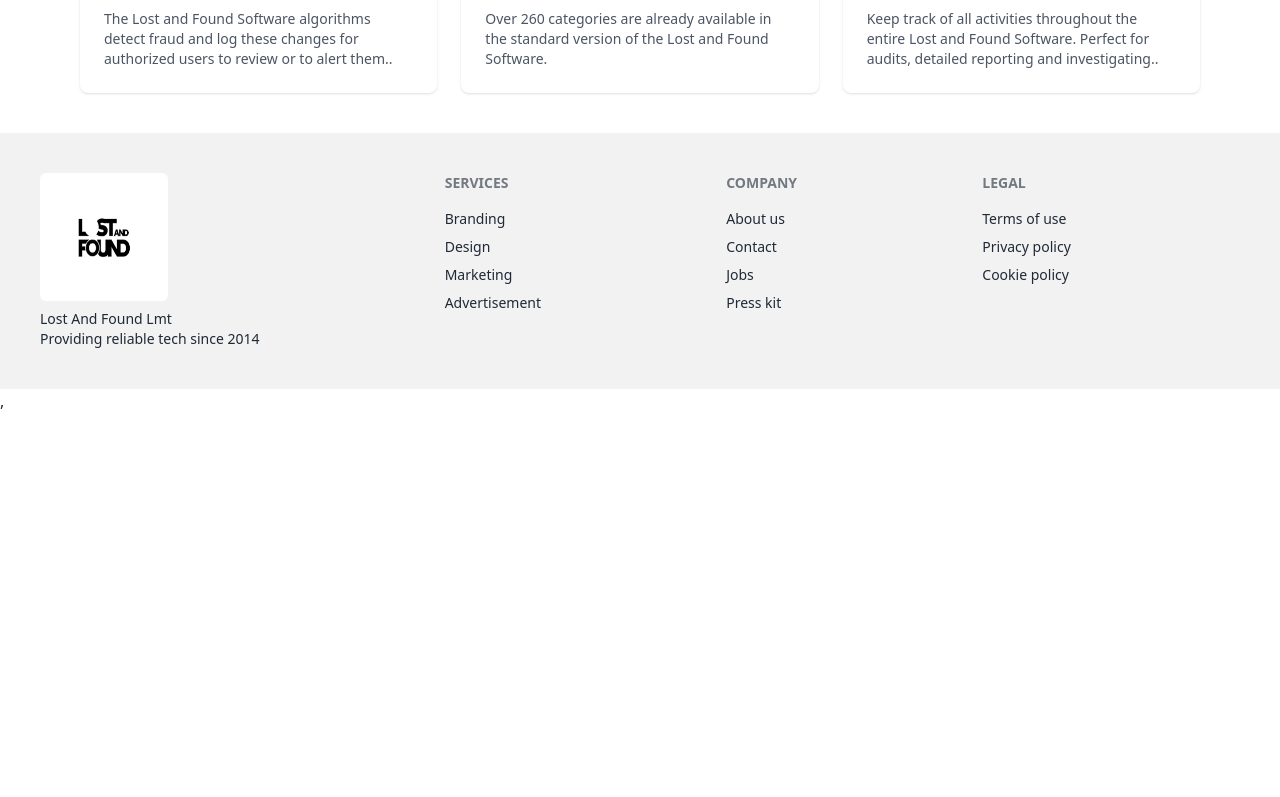
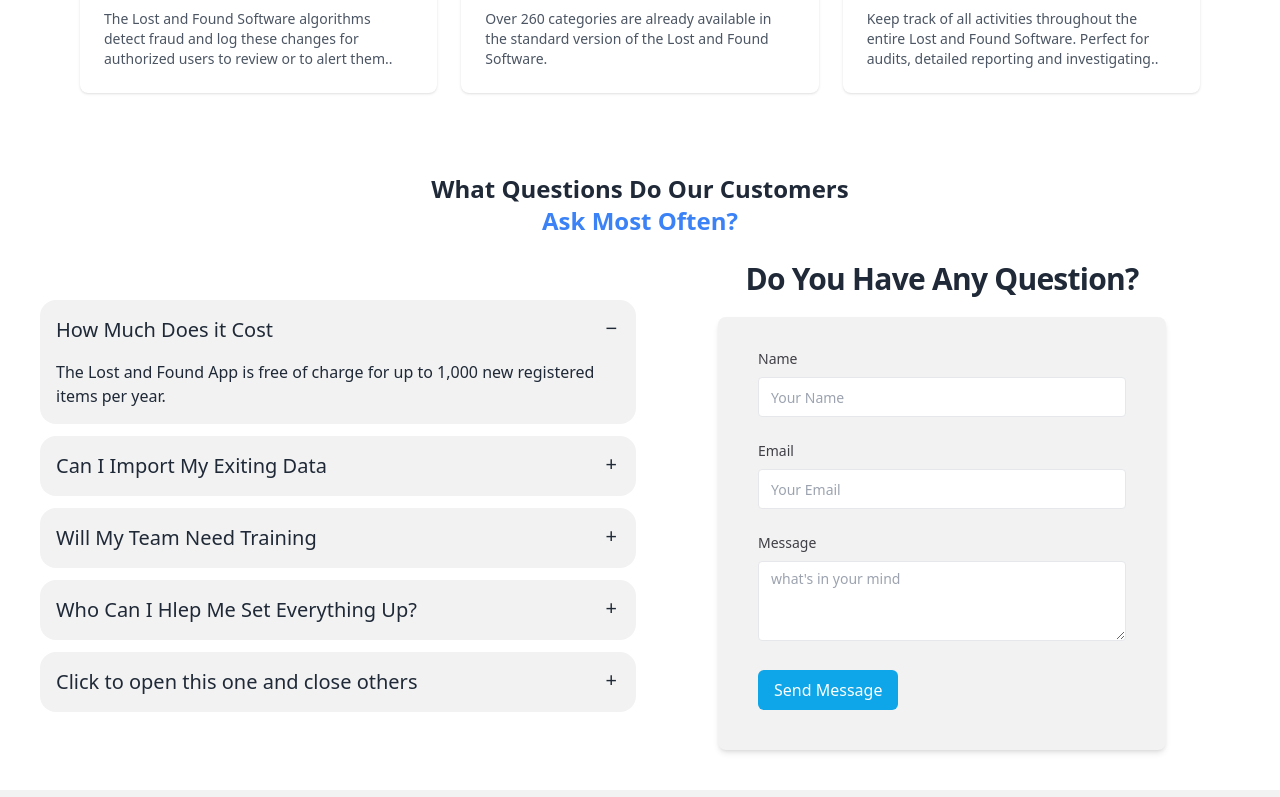
Before and after one commit to MeghlaB/Lost_of_Items, a React (Vite) app: page / in a window 1280 px wide. Shown: the part 1543-2340 px from the top of the page. Before the commit the page ends 1956 px from the top, so only its background shows below. Built offline with nearby package versions, Linux system fonts and the light colour scheme; no server answers.

Commit message:
MakeQuestion section added

```diff
--- a/src/Pages/Home.jsx
+++ b/src/Pages/Home.jsx
@@ -2,6 +2,7 @@ import React from 'react'
 import Banner from './Banner'
 import LatestFindLostItems from './LatestFindLostItems'
 import Feautred from './Feautred'
+import MakeQuestions from './MakeQuestions'
 
 export default function Home() {
     return (
@@ -9,8 +10,11 @@ export default function Home() {
             <Banner></Banner>
             <LatestFindLostItems></LatestFindLostItems>
             <div className='p-10'>
-            <Feautred></Feautred>
-                </div>
+                <Feautred></Feautred>
+            </div>
+            <div className='p-10 '>
+            <MakeQuestions></MakeQuestions>
+            </div>
         </div>
     )
 }
--- /dev/null
+++ b/src/Pages/MakeQuestions.jsx
@@ -0,0 +1,113 @@
+import React from 'react'
+import { toast, ToastContainer } from 'react-toastify';
+import 'react-toastify/dist/ReactToastify.css';
+
+
+export default function MakeQuestions() {
+    const handleMessage = (e) => {
+        e.preventDefault();
+        toast.success('Message sent successfully!', {
+
+        });
+      };
+
+    return (
+      <div>
+        <div className='pb-6'>
+        <h1 className='text-2xl font-bold text-center'>What Questions Do Our Customers  <br /><span className='text-blue-500'>Ask Most Often?</span></h1>
+        <p></p>
+        </div>
+          <div className='w-full  lg:grid  lg:grid-cols-2 gap-2 items-center' >
+
+            <div className='space-y-3'>
+                <div className="collapse collapse-plus bg-base-200">
+                    <input type="radio" name="my-accordion-3" defaultChecked />
+                    <div className="collapse-title text-xl font-medium">How Much Does it Cost</div>
+                    <div className="collapse-content">
+                        <p>The Lost and Found App is free of charge for up to 1,000 new registered items per year.</p>
+                    </div>
+                </div>
+                <div className="collapse collapse-plus bg-base-200">
+                    <input type="radio" name="my-accordion-3" />
+                    <div className="collapse-title text-xl font-medium">Can I Import My Exiting Data</div>
+                    <div className="collapse-content">
+                        <p>Yes! We integrate your historic lost and found data for free.</p>
+                    </div>
+                </div>
+                <div className="collapse collapse-plus bg-base-200">
+                    <input type="radio" name="my-accordion-3" />
+                    <div className="collapse-title text-xl font-medium">Will My Team Need Training</div>
+                    <div className="collapse-content">
+                        <p>We've had lots of customers participate in the beta for the Lost and Found App, and the feedback we've received is that it is incredibly intuitive. However, we do realize that new things take some getting used to. This is why you can schedule webinars that help your team make the move to the new Lost and Found App.</p>
+                    </div>
+                </div>
+                <div className="collapse collapse-plus bg-base-200">
+                    <input type="radio" name="my-accordion-3" />
+                    <div className="collapse-title text-xl font-medium">Who Can I Hlep Me Set Everything Up?</div>
+                    <div className="collapse-content">
+                        <p>Our team can guide you through the entire process. Just get in touch and let us know what you need.</p>
+                    </div>
+                </div>
+                <div className="collapse collapse-plus bg-base-200">
+                    <input type="radio" name="my-accordion-3" />
+                    <div className="collapse-title text-xl font-medium">Click to open this one and close others</div>
+                    <div className="collapse-content">
+                        <p>hello</p>
+                    </div>
+                </div>
+            </div>
+            {/* Cotact us */}
+            <div>
+            <h2 className="text-center text-3xl font-semibold pb-5 tracking-tight">Do You Have Any Question?</h2>
+            <div className="w-full max-w-md mx-auto rounded-lg  px-10 pb-10 pt-8 shadow-md bg-base-200">
+
+                <form className="w-full space-y-6">
+                    <div className="space-y-2 text-sm text-zinc-700 dark:text-zinc-400">
+                        <label className="block font-medium" htmlFor="name">
+                            Name
+                        </label>
+                        <input
+                            className="h-10 w-full rounded border px-3 py-2 text-sm leading-tight focus:outline-none focus:ring-1 dark:border-zinc-700"
+                            id="name"
+                            placeholder="Your Name"
+                            name="name"
+                            type="text"
+                            required
+                        />
+                    </div>
+                    <div className="space-y-2 text-sm text-zinc-700 dark:text-zinc-400">
+                        <label className="block font-medium" htmlFor="_email">
+                            Email
+                        </label>
+                        <input
+                            className="h-10 w-full rounded border px-3 py-2 text-sm leading-tight focus:outline-none focus:ring-1 dark:border-zinc-700"
+                            id="_email"
+                            placeholder="Your Email"
+                            name="email"
+                            type="email"
+                            required
+                        />
+                    </div>
+                    <div className="space-y-2 text-sm text-zinc-700 dark:text-zinc-400">
+                        <label className="block font-medium" htmlFor="_message">
+                            Message
+                        </label>
+                        <textarea
+                            className="min-h-[80px] w-full rounded border px-3 py-2 leading-tight focus:outline-none focus:ring-1 dark:border-zinc-700"
+                            id="_message"
+                            placeholder="what's in your mind"
+                            name="message"
+                        />
+                    </div>
+                    <button
+                    onClick={handleMessage}
+                    className="rounded-md bg-sky-500 px-4 py-2 text-white transition-colors hover:bg-sky-600 dark:bg-sky-700">Send Message</button>
+                </form>
+            </div>
+            </div>
+
+        </div>
+        <ToastContainer></ToastContainer>
+      </div>
+    )
+}
```
